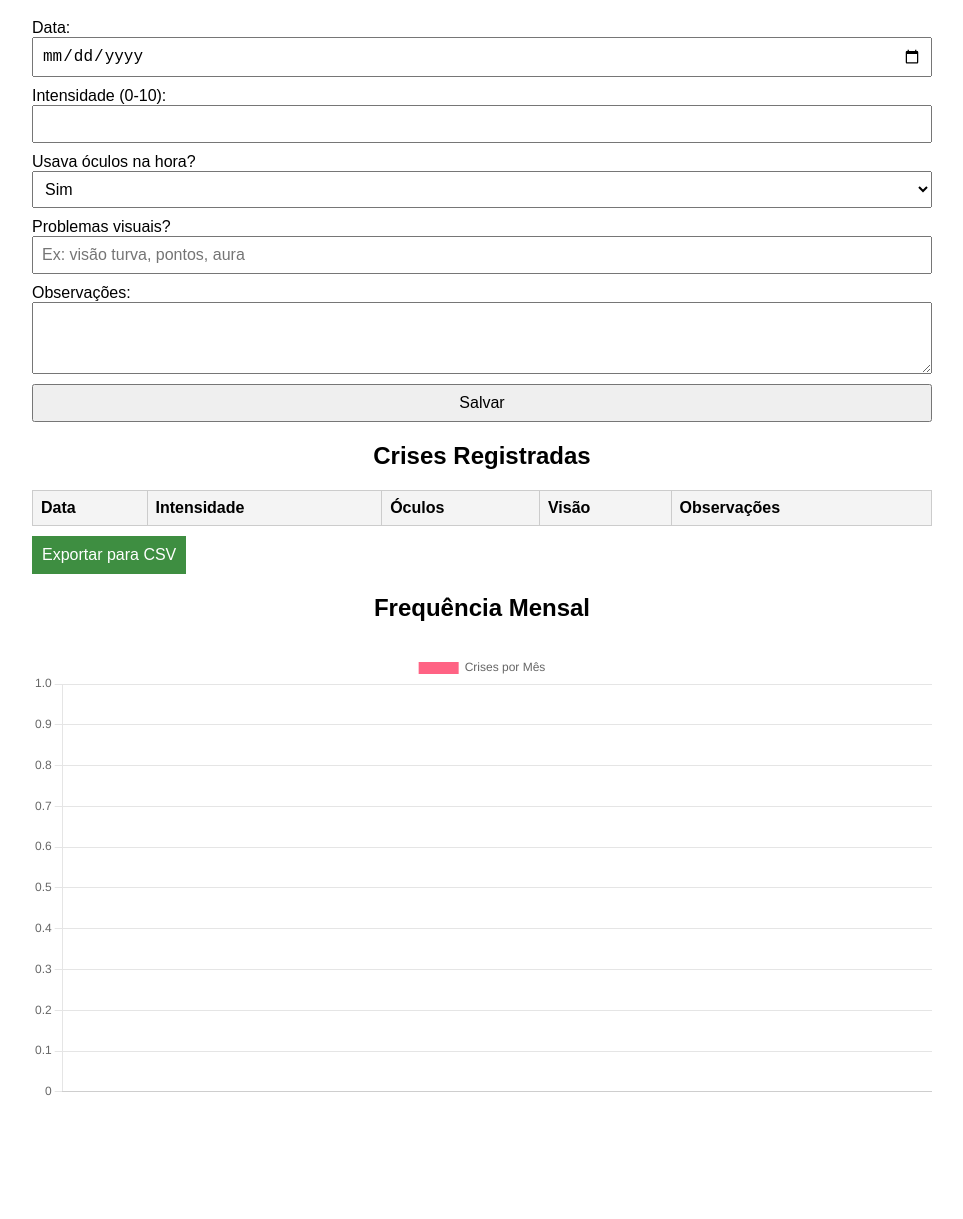
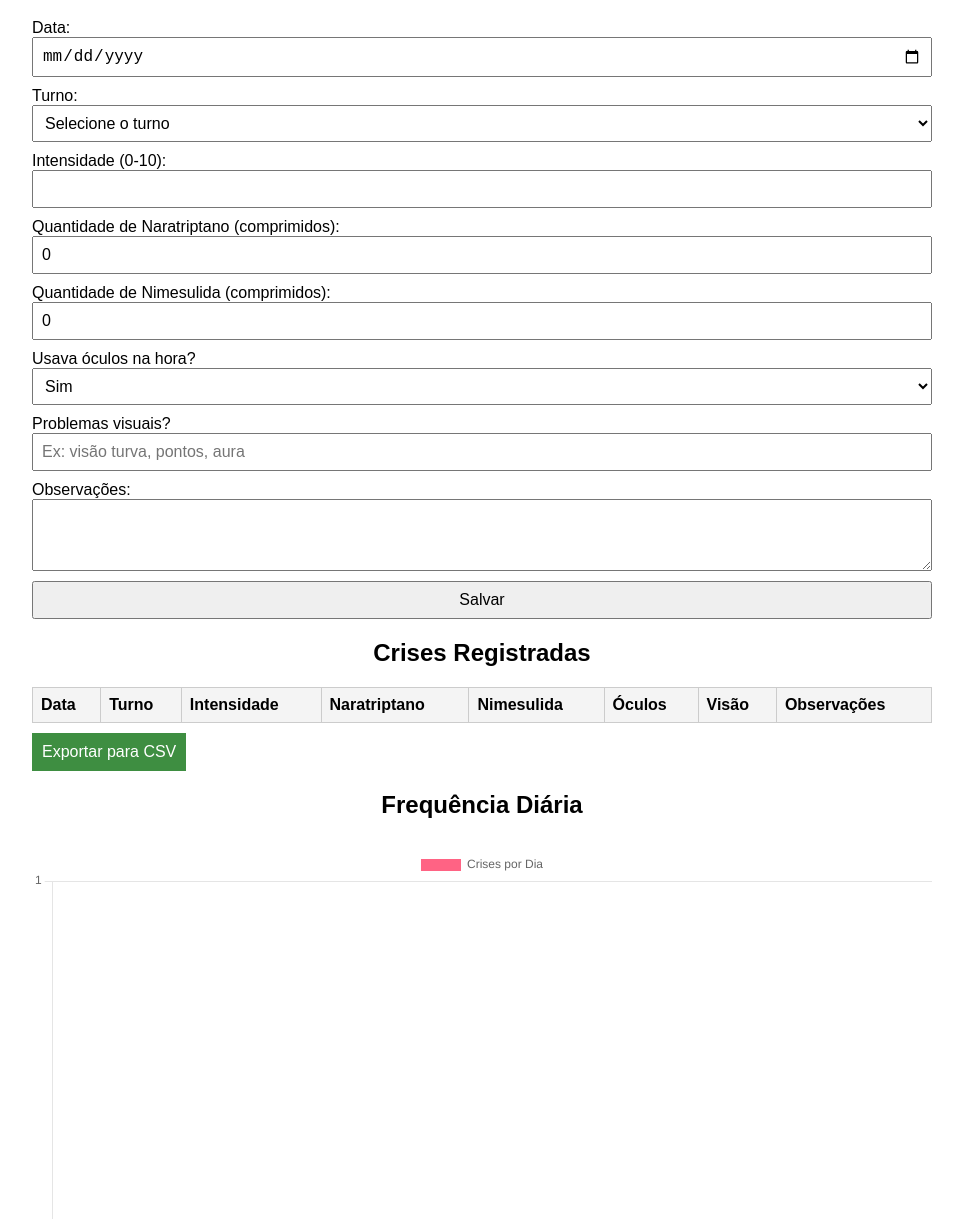
Before and after one commit to Mauthope/visaonumerador, a plain HTML site: page index.html in a window 1280 px wide. Shown: the part 81-1300 px from the top of the page, without its empty margins (158-1121 px from the left). Before the commit the page ends 1203 px from the top, so only its background shows below. Drawn offline with nearby package versions, Linux system fonts and the light colour scheme.

Commit message:
Update index.html

```diff
--- a/index.html
+++ b/index.html
@@ -1,7 +1,7 @@
 <!DOCTYPE html>
 <html lang="pt-BR">
 <head>
-  <meta charset="UTF-8">
+  <meta charset="UTF-8" />
   <title>Diário de Enxaqueca</title>
   <script src="https://cdn.jsdelivr.net/npm/chart.js"></script>
   <style>
@@ -11,44 +11,36 @@
       max-width: 900px;
       margin: auto;
     }
-
     h1, h2 {
       text-align: center;
     }
-
     form {
       display: flex;
       flex-direction: column;
       gap: 10px;
       margin-bottom: 20px;
     }
-
     label {
       display: flex;
       flex-direction: column;
     }
-
     input, select, textarea, button {
       padding: 8px;
       font-size: 1rem;
     }
-
     table {
       width: 100%;
       border-collapse: collapse;
       margin-top: 10px;
     }
-
     th, td {
       border: 1px solid #ccc;
       padding: 8px;
       text-align: left;
     }
-
     th {
       background-color: #f4f4f4;
     }
-
     #exportBtn {
       margin-top: 10px;
       padding: 10px;
@@ -57,7 +49,6 @@
       border: none;
       cursor: pointer;
     }
-
     canvas {
       max-width: 100%;
       margin-top: 30px;
@@ -69,10 +60,24 @@
 
   <form id="migraineForm">
     <label>Data:
-      <input type="date" id="data" required>
+      <input type="date" id="data" required />
+    </label>
+    <label>Turno:
+      <select id="turno" required>
+        <option value="" disabled selected>Selecione o turno</option>
+        <option value="Manhã">Manhã</option>
+        <option value="Tarde">Tarde</option>
+        <option value="Noite">Noite</option>
+      </select>
     </label>
     <label>Intensidade (0-10):
-      <input type="number" id="intensidade" min="0" max="10" required>
+      <input type="number" id="intensidade" min="0" max="10" required />
+    </label>
+    <label>Quantidade de Naratriptano (comprimidos):
+      <input type="number" id="naratriptano" min="0" value="0" required />
+    </label>
+    <label>Quantidade de Nimesulida (comprimidos):
+      <input type="number" id="nimesulida" min="0" value="0" required />
     </label>
     <label>Usava óculos na hora?
       <select id="oculos">
@@ -81,7 +86,7 @@
       </select>
     </label>
     <label>Problemas visuais?
-      <input type="text" id="visao" placeholder="Ex: visão turva, pontos, aura">
+      <input type="text" id="visao" placeholder="Ex: visão turva, pontos, aura" />
     </label>
     <label>Observações:
       <textarea id="obs" rows="3"></textarea>
@@ -94,7 +99,10 @@
     <thead>
       <tr>
         <th>Data</th>
+        <th>Turno</th>
         <th>Intensidade</th>
+        <th>Naratriptano</th>
+        <th>Nimesulida</th>
         <th>Óculos</th>
         <th>Visão</th>
         <th>Observações</th>
@@ -105,7 +113,7 @@
 
   <button id="exportBtn">Exportar para CSV</button>
 
-  <h2>Frequência Mensal</h2>
+  <h2>Frequência Diária</h2>
   <canvas id="graficoCrises"></canvas>
 
   <script>
@@ -128,7 +136,10 @@
         const row = tabela.insertRow();
         row.innerHTML = `
           <td>${c.data}</td>
+          <td>${c.turno}</td>
           <td>${c.intensidade}</td>
+          <td>${c.naratriptano}</td>
+          <td>${c.nimesulida}</td>
           <td>${c.oculos}</td>
           <td>${c.visao}</td>
           <td>${c.obs}</td>
@@ -139,9 +150,9 @@
 
     function exportarCSV() {
       const crises = JSON.parse(localStorage.getItem('crises')) || [];
-      let csv = 'Data,Intensidade,Óculos,Visão,Observações\n';
+      let csv = 'Data,Turno,Intensidade,Naratriptano,Nimesulida,Óculos,Visão,Observações\n';
       crises.forEach(c => {
-        csv += `${c.data},${c.intensidade},${c.oculos},"${c.visao}","${c.obs}"\n`;
+        csv += `${c.data},${c.turno},${c.intensidade},${c.naratriptano},${c.nimesulida},${c.oculos},"${c.visao}","${c.obs}"\n`;
       });
 
       const blob = new Blob([csv], { type: 'text/csv;charset=utf-8;' });
@@ -153,28 +164,24 @@
     }
 
     function desenharGrafico(crises) {
-      const contagemMensal = {};
+      // Contar crises por dia (data)
+      const contagemDiaria = {};
       crises.forEach(c => {
-        const data = new Date(c.data);
-        const mesAno = `${data.getMonth() + 1}/${data.getFullYear()}`;
-        contagemMensal[mesAno] = (contagemMensal[mesAno] || 0) + 1;
+        // Para garantir formato yyyy-mm-dd
+        contagemDiaria[c.data] = (contagemDiaria[c.data] || 0) + 1;
       });
 
-      const labels = Object.keys(contagemMensal).sort((a, b) => {
-        const [ma, aa] = a.split('/').map(Number);
-        const [mb, ab] = b.split('/').map(Number);
-        return new Date(aa, ma - 1) - new Date(ab, mb - 1);
-      });
+      // Ordenar datas
+      const labels = Object.keys(contagemDiaria).sort((a,b) => new Date(a) - new Date(b));
+      const dados = labels.map(label => contagemDiaria[label]);
 
-      const dados = labels.map(label => contagemMensal[label]);
-
-      if (grafico) grafico.destroy(); // remove gráfico anterior se já existir
+      if (grafico) grafico.destroy();
       grafico = new Chart(graficoCanvas, {
         type: 'bar',
         data: {
           labels,
           datasets: [{
-            label: 'Crises por Mês',
+            label: 'Crises por Dia',
             data: dados,
             backgroundColor: '#ff6384'
           }]
@@ -183,7 +190,17 @@
           scales: {
             y: {
               beginAtZero: true,
-              stepSize: 1
+              stepSize: 1,
+              ticks: {
+                precision:0
+              }
+            }
+          },
+          plugins: {
+            tooltip: {
+              callbacks: {
+                label: ctx => `${ctx.parsed.y} crise(s)`
+              }
             }
           }
         }
@@ -194,7 +211,10 @@
       e.preventDefault();
       const data = {
         data: document.getElementById('data').value,
+        turno: document.getElementById('turno').value,
         intensidade: document.getElementById('intensidade').value,
+        naratriptano: document.getElementById('naratriptano').value,
+        nimesulida: document.getElementById('nimesulida').value,
         oculos: document.getElementById('oculos').value,
         visao: document.getElementById('visao').value,
         obs: document.getElementById('obs').value
@@ -202,9 +222,8 @@
       salvarNoLocalStorage(data);
       carregarCrises();
       form.reset();
+      document.getElementById('turno').selectedIndex = 0; // reset select placeholder
     });
-
-    exportBtn.addEventListener('click', exportarCSV);
 
     carregarCrises();
   </script>
```
